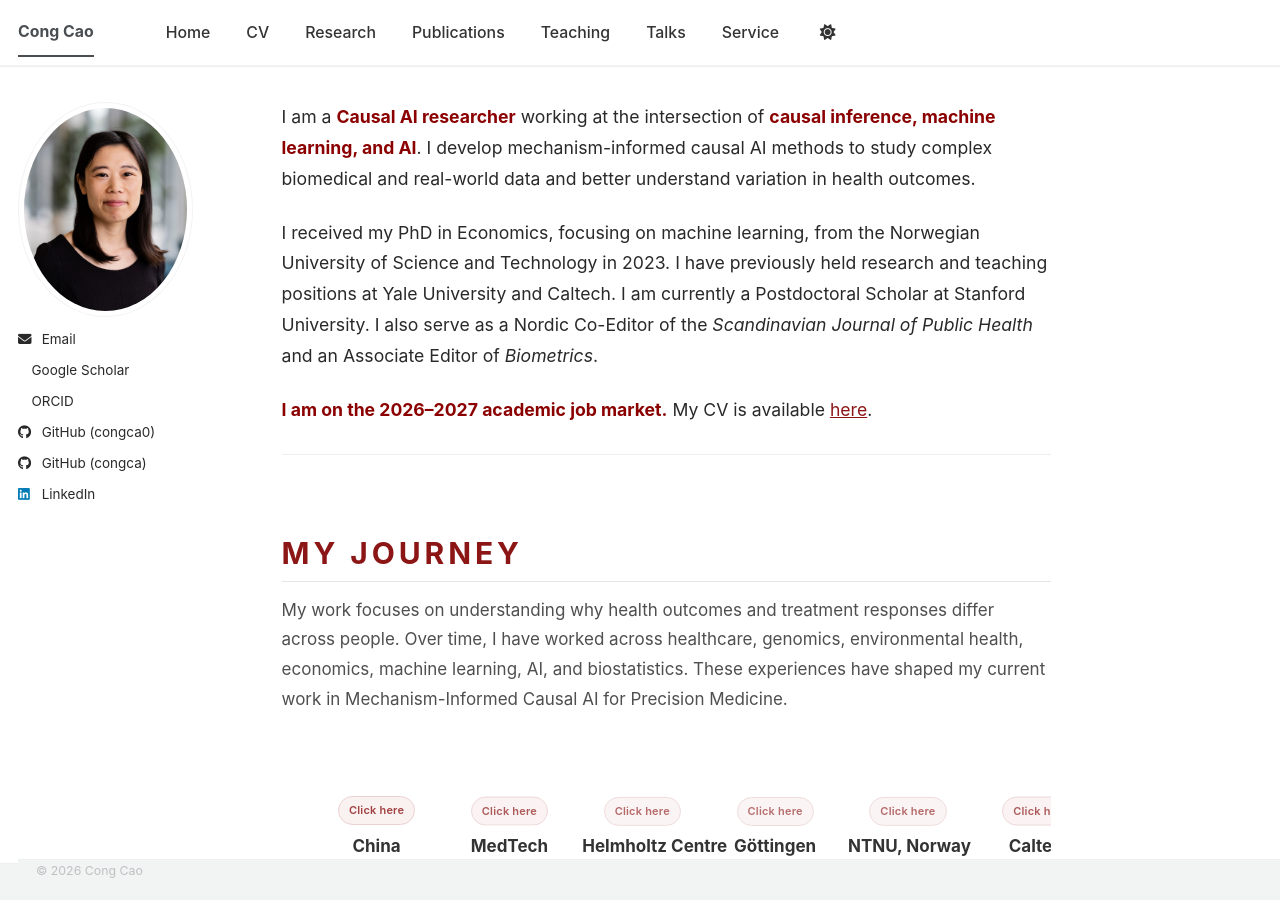
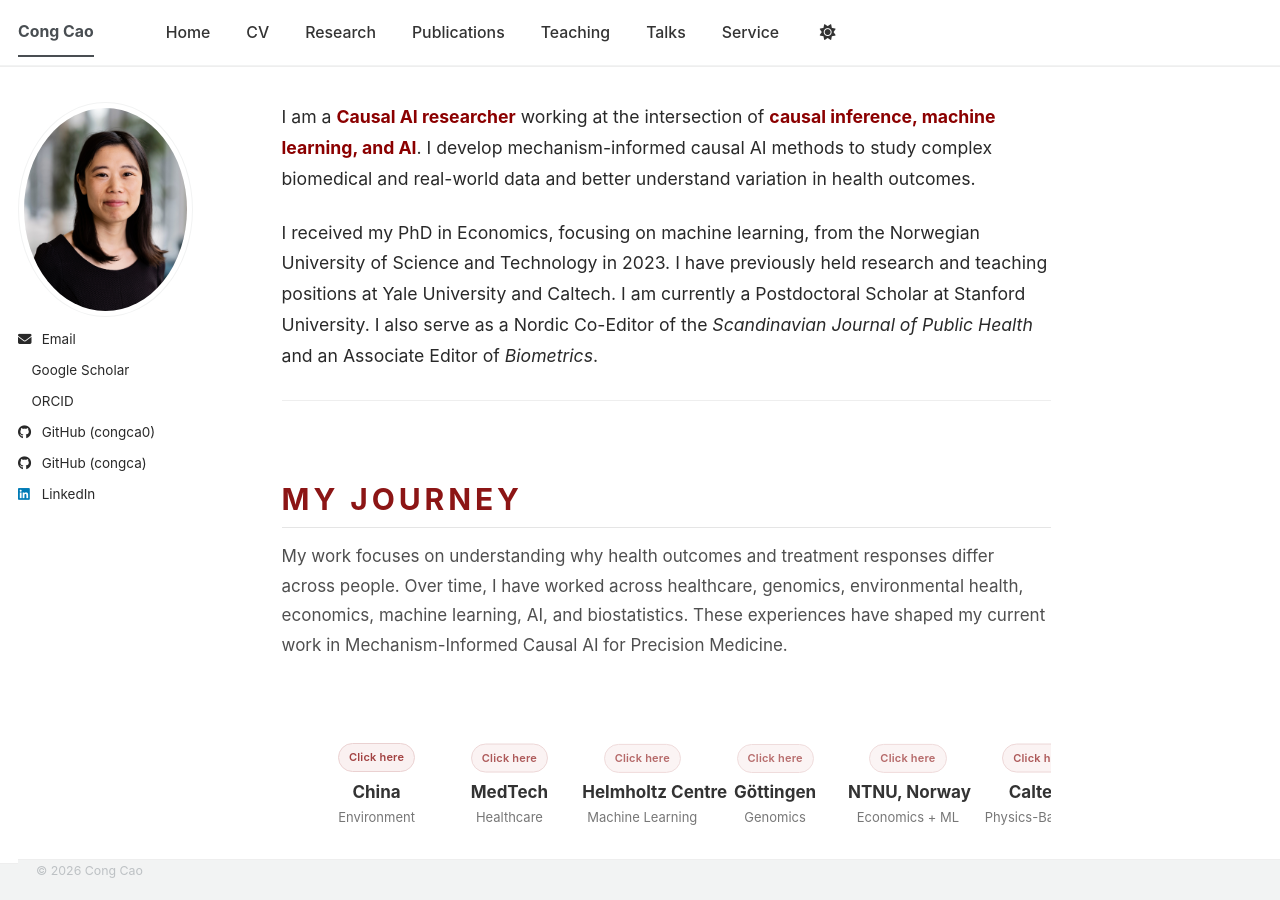
Before and after one commit to congca0/congca0.github.io, a Jekyll site: the page built from index.md, in a window 1280 px wide and 900 px high. Built offline with Jekyll 4.4.1, drawn with Linux system fonts in a browser that asks for light colours; a style sheet for code colours, icons or effects is not loaded; our own code applies the rules of GitHub Pages for plain Markdown files.

Commit message:
Update index.md

```diff
--- a/index.md
+++ b/index.md
@@ -6,8 +6,6 @@ author_profile: true
 I am a <strong style="color: #8B0000;">Causal AI researcher</strong> working at the intersection of <strong style="color: #8B0000;">causal inference, machine learning, and AI</strong>. I develop mechanism-informed causal AI methods to study complex biomedical and real-world data and better understand variation in health outcomes.
 
 I received my PhD in Economics, focusing on machine learning, from the Norwegian University of Science and Technology in 2023. I have previously held research and teaching positions at Yale University and Caltech. I am currently a Postdoctoral Scholar at Stanford University. I also serve as a Nordic Co-Editor of the *Scandinavian Journal of Public Health* and an Associate Editor of *Biometrics*.
-
-<p><strong style="color: #8B0000;">I am on the 2026–2027 academic job market.</strong> My CV is available <a href="https://drive.google.com/file/d/1L8-WmwjU6J6DCoCL3lhumDLoxBCOXDy3/view?usp=sharing" target="_blank" rel="noopener">here</a>.</p>
 
 ---
 
```
